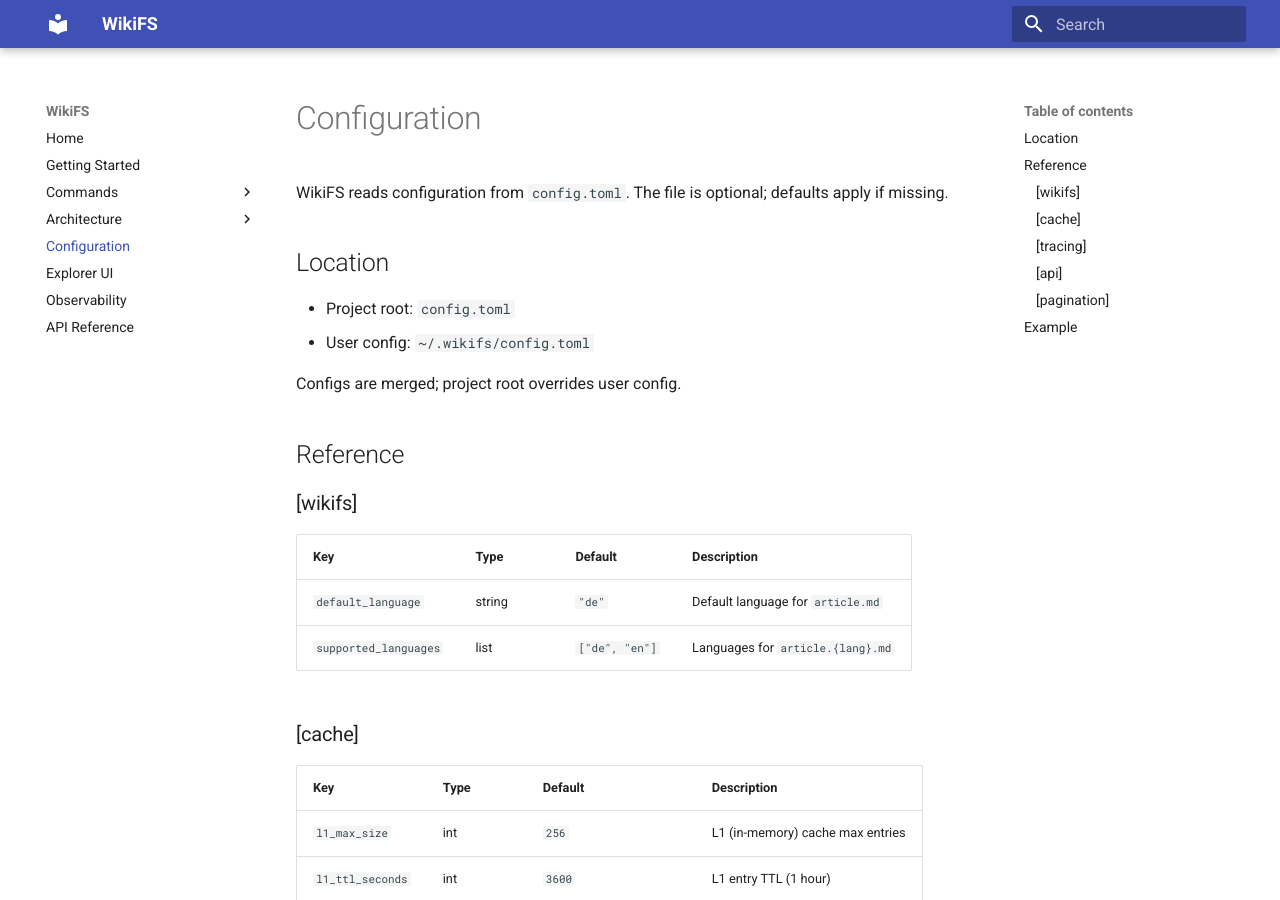
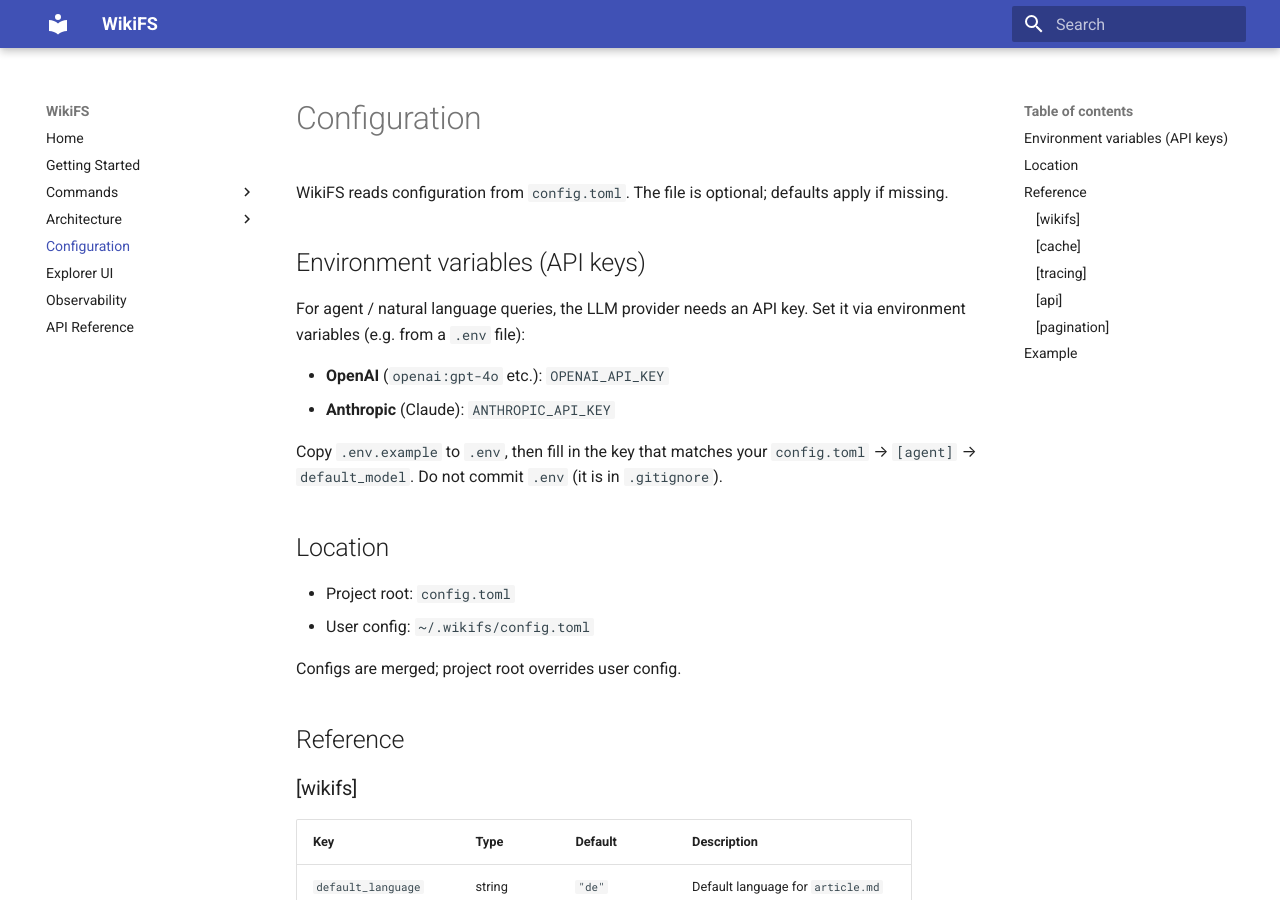
Before and after one commit to lichtbaer/Wikifs, an MkDocs documentation site: the page built from docs/configuration.md, in a window 1280 px wide and 900 px high. Built offline with MkDocs 1.6.1 and Material for MkDocs 9.7.7, drawn with Linux system fonts in a browser that asks for light colours.

Commit message:
feat: Add environment variable support for API keys and update documentation
- Introduced a new `.env.example` file to guide users in setting up API keys for LLM providers.
- Updated `docker-compose.yml` to reference the `.env` file for environment variables.
- Enhanced `README.md` and `configuration.md` with instructions on configuring API keys and using the `.env` file.

This commit improves the setup process for users by clarifying the configuration of API keys necessary for agent functionality.

```diff
--- a/docker-compose.yml
+++ b/docker-compose.yml
@@ -1,6 +1,7 @@
 services:
   api:
     build: .
+    env_file: .env
     environment:
       WIKIFS_DATA_DIR: /data
     volumes:
--- a/docs/configuration.md
+++ b/docs/configuration.md
@@ -1,6 +1,15 @@
 # Configuration
 
 WikiFS reads configuration from `config.toml`. The file is optional; defaults apply if missing.
+
+## Environment variables (API keys)
+
+For agent / natural language queries, the LLM provider needs an API key. Set it via environment variables (e.g. from a `.env` file):
+
+- **OpenAI** (`openai:gpt-4o` etc.): `OPENAI_API_KEY`
+- **Anthropic** (Claude): `ANTHROPIC_API_KEY`
+
+Copy `.env.example` to `.env`, then fill in the key that matches your `config.toml` → `[agent]` → `default_model`. Do not commit `.env` (it is in `.gitignore`).
 
 ## Location
 
```
Also changed, not shown: README.md (+3 -1 lines), 2 other files.
